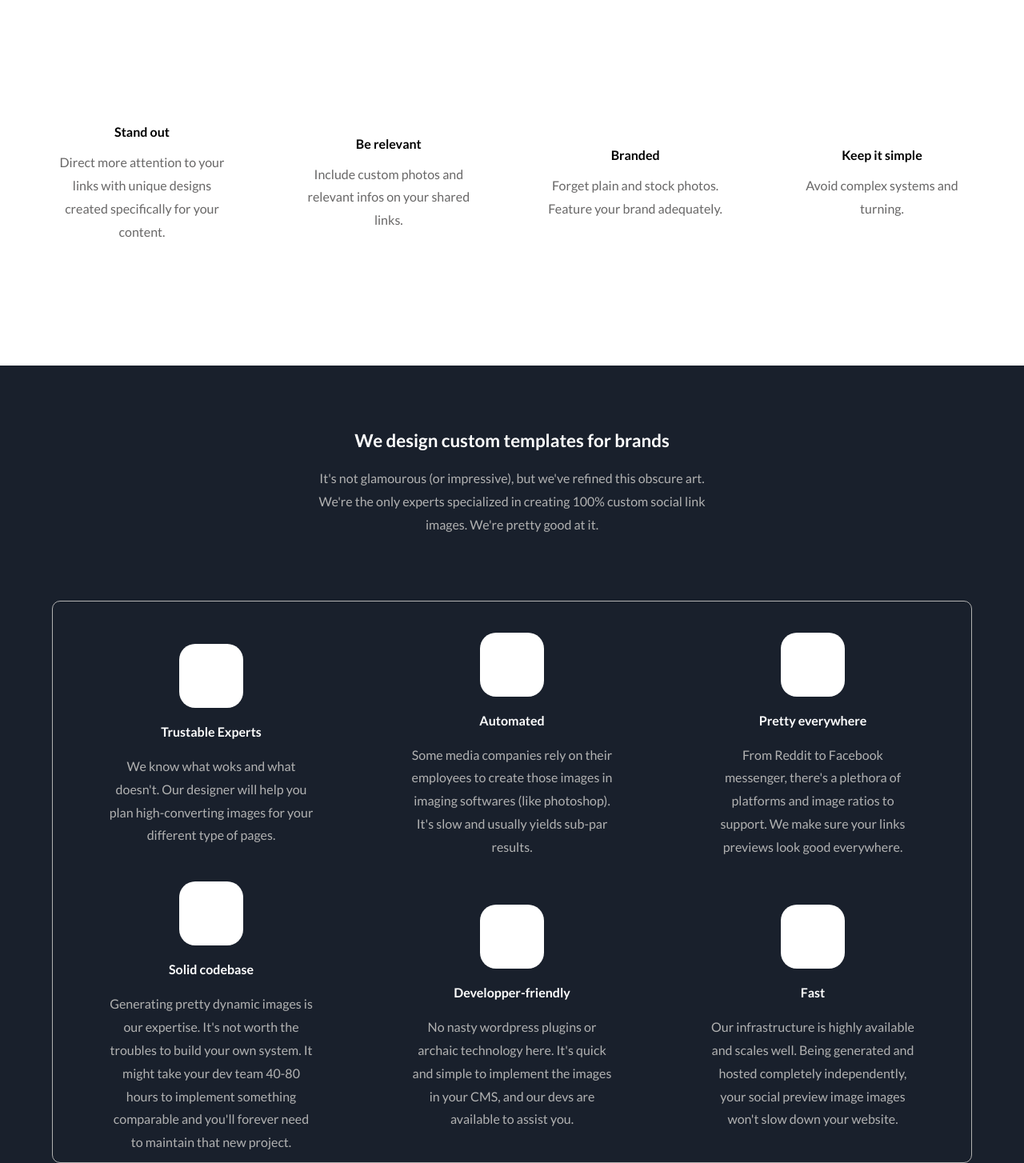
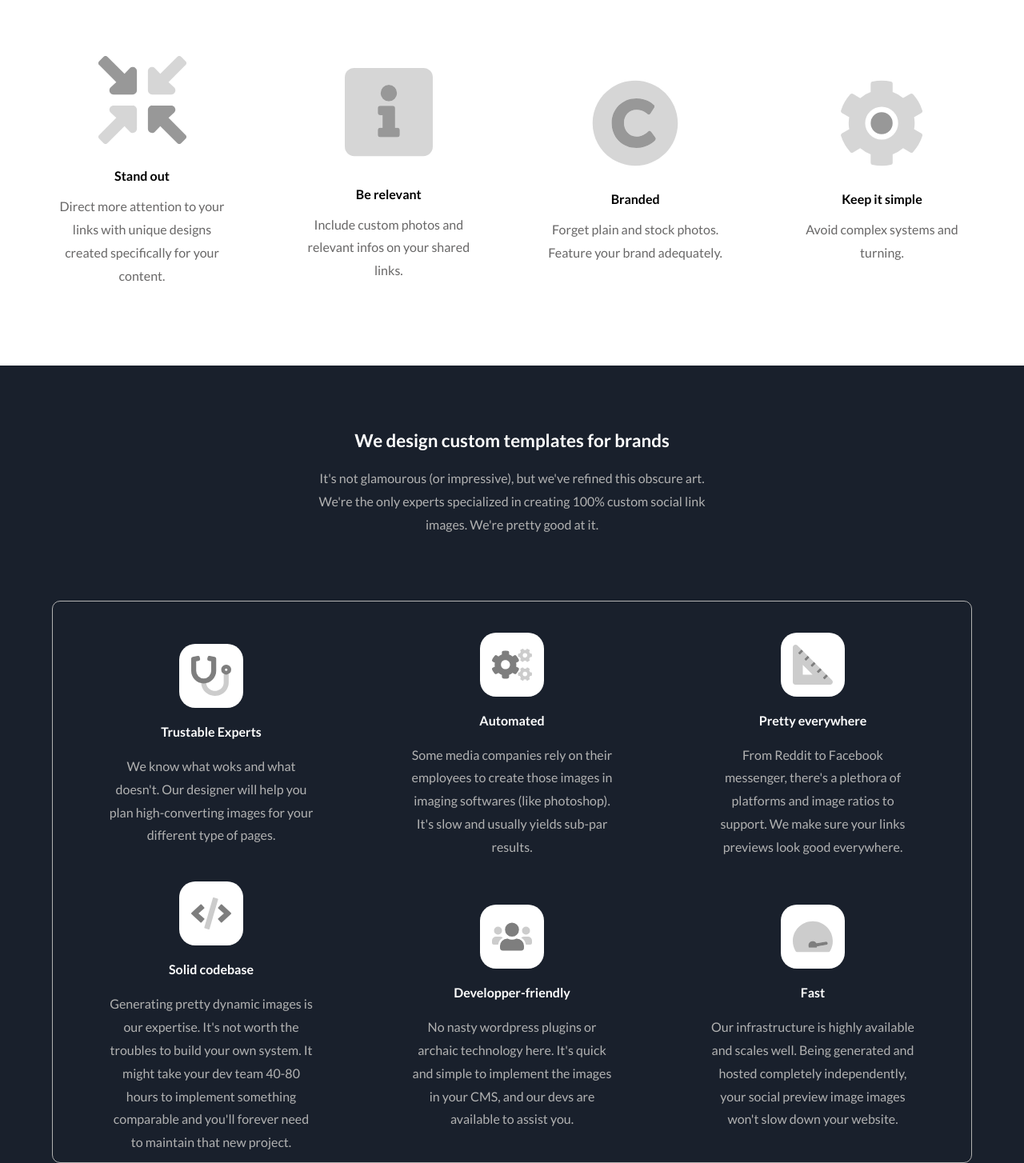
Before and after one commit to SubhajitB05/Lovely_Link_Clone, a plain HTML site: page index.html in a window 1280 px wide. Shown: the part 916-2370 px from the top of the page at 80% size. Drawn offline with Linux system fonts and the light colour scheme; the site is published under a folder, as on GitHub Pages, so addresses that start at the root find nothing.

Commit message:
all files are changed

```diff
--- a/index.html
+++ b/index.html
@@ -15,7 +15,7 @@
             <nav class="flex container">
                 <div class="nav-left flex">
                     <div class="company-logo ">
-                        <img src="/assets/asset 0.png" alt="">
+                        <img src="Lovely_link_clone/assets/asset 0.png" alt="">
                     </div>
                     <div class="left-links">
                         <ul class="left-items flex">
@@ -46,7 +46,7 @@
                 <button class="get-started-btn">Get Started!<i class=" fa fa-solid fa-arrow-right"></i></button>
             </div>
             <div class="header-right">
-                <img src=" /Lovely_link_clone/assets/asset 2.png" alt="">
+                <img src=" Lovely_link_clone/assets/asset 2.png" alt="">
             </div>
         </div>
     </div>
@@ -58,22 +58,22 @@
             </div>
             <div class="card-box flex">
                 <div class="card-items">
-                    <img src=" /Lovely_link_clone/assets/asset 3.svg" alt="">
+                    <img src=" Lovely_link_clone/assets/asset 3.svg" alt="">
                     <h4>Stand out</h4>
                     <p>Direct more attention to your links with unique designs created specifically for your content.</p>
                 </div>
                 <div class="card-items">
-                    <img src=" /Lovely_link_clone/assets/asset 4.svg" alt="">
+                    <img src=" Lovely_link_clone/assets/asset 4.svg" alt="">
                     <h4>Be relevant</h4>
                     <p>Include custom photos and relevant infos on your shared links.</p>
                 </div>
                 <div class="card-items">
-                    <img src=" /Lovely_link_clone/assets/asset 5.svg" alt="">
+                    <img src=" Lovely_link_clone/assets/asset 5.svg" alt="">
                     <h4>Branded</h4>
                     <p>Forget plain and stock photos. Feature your brand adequately.</p>
                 </div>
                 <div class="card-items">
-                    <img src=" /Lovely_link_clone/assets/asset 6.svg" alt="">
+                    <img src=" Lovely_link_clone/assets/asset 6.svg" alt="">
                     <h4>Keep it simple</h4>
                     <p>Avoid complex systems and turning.</p>
                 </div>
@@ -88,7 +88,7 @@
             <div class="sec2-bottom container">
                 <div class="box">
                     <div class="img-container">
-                        <img src=" /Lovely_link_clone/assets/asset 7.svg" alt="">
+                        <img src=" Lovely_link_clone/assets/asset 7.svg" alt="">
                     </div>
                     <h4>Trustable Experts</h4>
                     <p>We know what woks and what doesn't. Our designer will help you plan high-converting images for your different type of pages.</p>
@@ -96,21 +96,21 @@
                 </div>
                 <div class="box">
                     <div class="img-container">
-                        <img src=" /Lovely_link_clone/assets/asset 8.svg" alt="">
+                        <img src=" Lovely_link_clone/assets/asset 8.svg" alt="">
                     </div>
                     <h4>Automated</h4>
                     <p>Some media companies rely on their employees to create those images in imaging softwares (like photoshop). It's slow and usually yields sub-par results.</p>
                 </div>
                 <div class="box">
                     <div class="img-container">
-                        <img src=" /Lovely_link_clone/assets/asset 9.svg" alt="">
+                        <img src=" Lovely_link_clone/assets/asset 9.svg" alt="">
                     </div>
                     <h4>Pretty everywhere</h4>
                     <p>From Reddit to Facebook messenger, there's a plethora of platforms and image ratios to support. We make sure your links previews look good everywhere.</p>
                 </div>
                 <div class="box">
                     <div class="img-container">
-                        <img src=" /Lovely_link_clone/assets/asset 10.svg" alt="">
+                        <img src=" Lovely_link_clone/assets/asset 10.svg" alt="">
                     </div>
                     <h4>Solid codebase</h4>
                     <p>Generating pretty dynamic images is our expertise. It's not worth the troubles to build your own system. It might take your dev team 40-80 hours to implement something comparable and you'll forever need to maintain that new project.
@@ -119,14 +119,14 @@
                 </div>
                 <div class="box">
                     <div class="img-container">
-                        <img src=" /Lovely_link_clone/assets/asset 11.svg" alt="">
+                        <img src=" Lovely_link_clone/assets/asset 11.svg" alt="">
                     </div>
                     <h4>Developper-friendly</h4>
                     <p>No nasty wordpress plugins or archaic technology here. It's quick and simple to implement the images in your CMS, and our devs are available to assist you.</p>
                 </div>
                 <div class="box">
                     <div class="img-container">
-                        <img src=" /Lovely_link_clone/assets/asset 12.svg" alt="">
+                        <img src=" Lovely_link_clone/assets/asset 12.svg" alt="">
                     </div>
                     <h4>Fast</h4>
                     <p>Our infrastructure is highly available and scales well. Being generated and hosted completely independently, your social preview image images won't slow down your website.</p>
@@ -159,7 +159,7 @@
 
         <section class="section4 container flex">
             <div class="sec4-left">
-                <img src=" /Lovely_link_clone/assets/asset 13.svg" alt="">
+                <img src=" Lovely_link_clone/assets/asset 13.svg" alt="">
             </div>
             <div class="sec4-right">
                 <div class="topper">
--- a/style.css
+++ b/style.css
@@ -95,7 +95,7 @@ nav a{
     color: black;
 }
 .wallpaper{
-    background: url('/Lovely_link_clone/assets/asset 17.png');
+    background: url('Lovely_link_clone/assets/asset 17.png');
     height: 85vh;
     width: 100%;
     background-size: cover;
```
